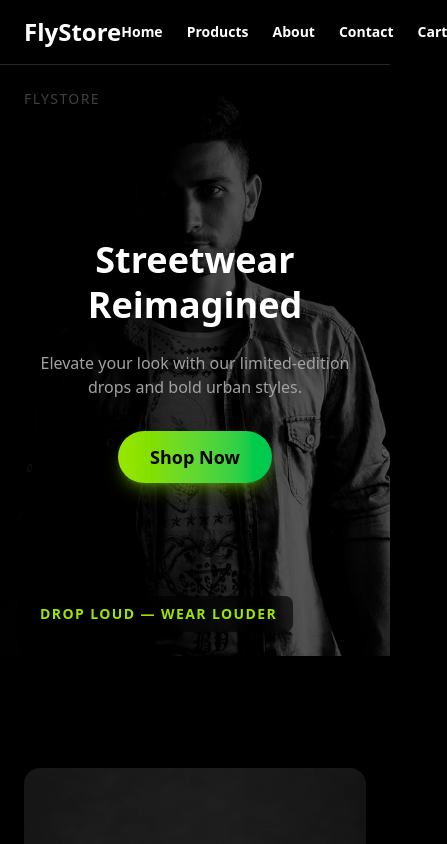
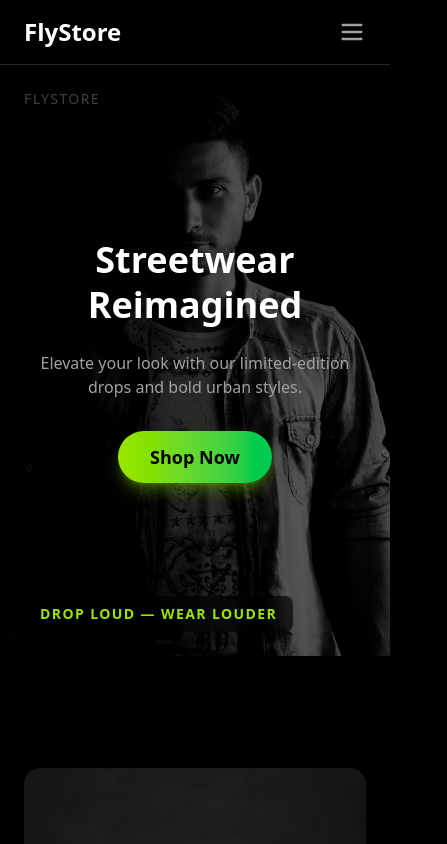
Before and after one commit to Realche3/flystore, a Next.js app: page / in a window 390 px wide. Shown: the top 844 px of the page, 447 px wide, since content can reach past the window. Built offline with nearby package versions, Linux system fonts and the light colour scheme.

Commit message:
fixed nav bar

```diff
--- a/src/components/Navbar.tsx
+++ b/src/components/Navbar.tsx
@@ -1,18 +1,22 @@
 'use client'
 
 import Link from 'next/link'
+import { useState } from 'react'
 import { siteConfig } from '@/lib/siteConfig'
 import { useCart } from '@/context/CartContext'
+import { Menu, X } from 'lucide-react'
 
 export default function Navbar() {
   const { storeName, navLinks, colors, typography } = siteConfig
   const { cartCount } = useCart()
+  const [menuOpen, setMenuOpen] = useState(false)
 
   return (
     <header className={`w-full px-6 py-4 flex items-center justify-between border-b border-neutral-800 sticky top-0 z-50 ${colors.background}`}>
       <h1 className="text-2xl font-bold text-white">{storeName}</h1>
 
-      <nav className={`space-x-6 ${typography.navText} ${colors.primaryText}`}>
+      {/* Desktop Nav */}
+      <nav className={`hidden md:flex space-x-6 ${typography.navText} ${colors.primaryText}`}>
         {navLinks.map((link) => {
           const isCart = link.label.toLowerCase() === 'cart'
           return (
@@ -31,6 +35,38 @@ export default function Navbar() {
           )
         })}
       </nav>
+
+      {/* Mobile Hamburger */}
+      <button
+        onClick={() => setMenuOpen(!menuOpen)}
+        className="md:hidden text-neutral-400 hover:text-white transition"
+      >
+        {menuOpen ? <X size={28} /> : <Menu size={28} />}
+      </button>
+
+      {/* Mobile Dropdown Menu */}
+      {menuOpen && (
+        <div className="absolute top-16 left-0 w-full bg-black border-t border-neutral-800 flex flex-col items-center space-y-6 py-6 z-40">
+          {navLinks.map((link) => {
+            const isCart = link.label.toLowerCase() === 'cart'
+            return (
+              <Link
+                key={link.href}
+                href={link.href}
+                className="relative font-semibold text-lg hover:text-lime-400 transition"
+                onClick={() => setMenuOpen(false)}
+              >
+                {link.label}
+                {isCart && cartCount > 0 && (
+                  <span className="absolute -top-2 -right-3 bg-lime-400 text-black text-xs font-bold rounded-full w-5 h-5 flex items-center justify-center">
+                    {cartCount}
+                  </span>
+                )}
+              </Link>
+            )
+          })}
+        </div>
+      )}
     </header>
   )
 }
```
